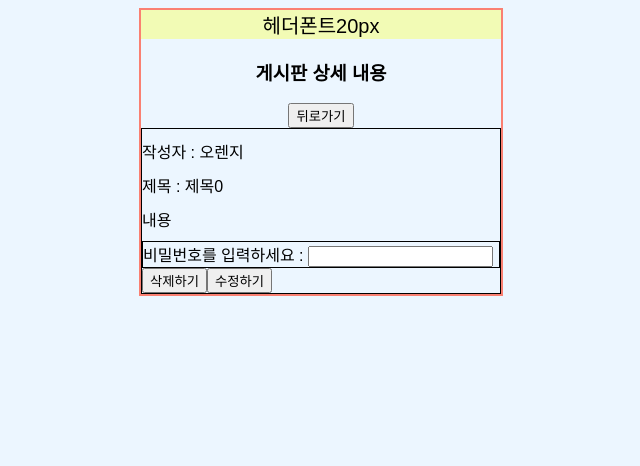
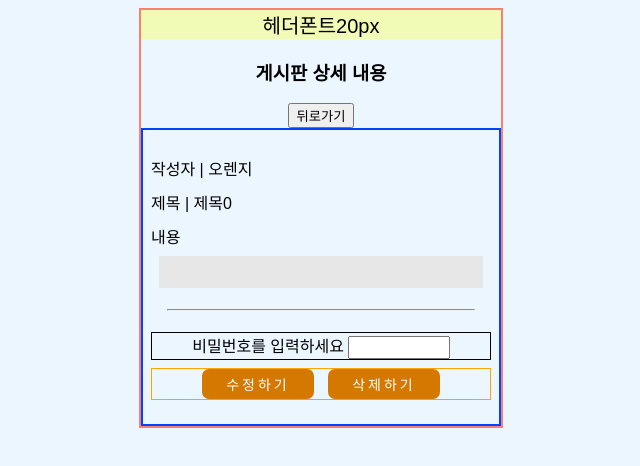
Before and after one commit to wowhow234/newboard, a React (Create React App) app: page /board/0 in a window 1280 px wide. Shown: the top 466 px of the page, without its empty margins (319-959 px from the left). Built offline with nearby package versions, Linux system fonts and the light colour scheme; data requests are answered from the project's data file; a web font is replaced by a local one.

Commit message:
board scss

```diff
--- a/src/component/Board.js
+++ b/src/component/Board.js
@@ -10,7 +10,7 @@ const Board = () => {
     await axios
       .get("http://localhost:4000/board")
       .then((response) => {
-        console.log("response----->", response);
+        // console.log("response----->", response);
         setBoard(response.data);
         // console.log("board----->", board)
       })
--- a/src/component/BoardDetail.js
+++ b/src/component/BoardDetail.js
@@ -22,13 +22,12 @@ const BoardDetail = () => {
     axios
       .get(`http://localhost:4000/board/${id}`)
       .then((response) => {
-        console.log("get요청한거 받아지나?----->", response.data);
+        // console.log("response----->", response.data);
         setBoardDetail(response.data);
         // console.log("boardDetail---->", boardDetail);
-        // console.log("params----->", id);
       })
-      .catch((err) => console.log(err));
-    console.log("삭제pw--->", isDeletePw);
+      .catch((err) => console.err(err));
+    // console.log("삭제pw--->", isDeletePw);
   }, [isDeletePw]);
 
   // 게시글 삭제하기
@@ -46,7 +45,7 @@ const BoardDetail = () => {
         .catch((err) => console.error(err));
     } else {
       setIsDeleteFail(true);
-      console.error("에러발생", Error);
+      console.error("ERROR!", Error);
     }
   };
 
@@ -62,19 +61,20 @@ const BoardDetail = () => {
       {/* <BoardItem /> */}
       <div className="board-detail">
         <div className="d1">
-          <span>작성자 : </span>
+          <span>작성자 | </span>
           <span>{boardDetail.dataname}</span>
         </div>
         <div className="d1">
-          <span>제목 : </span>
+          <span>제목 | </span>
           <span>{boardDetail.datatitle}</span>
         </div>
         <div className="d1">
           <span>내용</span>
           <div className="d-content">{boardDetail.datacontent}</div>
         </div>
-        <div style={{ border: "1px solid black" }}>
-          비밀번호를 입력하세요 :{" "}
+        <hr />
+        <div className="d-delete">
+          비밀번호를 입력하세요{" "}
           <input
             type="password"
             name="password"
@@ -83,10 +83,9 @@ const BoardDetail = () => {
           />
         </div>
         {isDeleteFail && (
-          <div style={{ color: "red" }}>비밀번호가 틀렸습니다.</div>
+          <div className="d-wrong-pw">비밀번호가 틀렸습니다.</div>
         )}
         <div className="detail-button">
-          <button onClick={onClickDelete}>삭제하기</button>
           <Link
             to={`/modify/${id}`}
             state={{
@@ -99,6 +98,7 @@ const BoardDetail = () => {
           >
             <button type="button">수정하기</button>
           </Link>
+          <button onClick={onClickDelete}>삭제하기</button>
         </div>
       </div>
     </div>
--- a/src/css/board.css
+++ b/src/css/board.css
@@ -11,11 +11,7 @@
 }
 
 .board-table {
-  border: 1px solid red;
-}
-.board-table th {
-  background-color: bisque;
-  text-align: center;
+  border: 2px solid red;
 }
 
 table {
@@ -24,23 +20,68 @@ table {
   text-align: center;
 }
 
+thead {
+  font-weight: bold;
+  color: #fff;
+  background: #73685d;
+}
+
 th,
 td {
   border: 1px solid black;
+  padding: 1em 0.5em;
+  vertical-align: middle;
 }
 
 .board-detail {
   text-align: left;
-  border: 1px solid black;
+  border: 2px solid rgb(0, 68, 255);
+  padding: 1em 0.5em;
 }
 .board-detail .d1 {
   margin: 10px 0;
 }
 .board-detail .d-content {
-  background-color: rgb(210, 210, 210);
-  margin: 10px;
+  background-color: rgb(231, 231, 231);
+  padding: 0.5em 1em 1.5em 1em;
+  margin: 0.5em;
 }
 
-.deatil-button {
+hr {
+  border-top: 1px solid #8c8c8c;
+  width: 90%;
+  margin: 1.3em auto;
+}
+
+.d-delete {
+  border: 1px solid black;
+  display: block;
+  text-align: center;
+}
+.d-delete input {
+  width: 7em;
+  height: 1.3em;
+}
+
+.d-wrong-pw {
+  color: rgb(77, 68, 68);
+  text-align: center;
+}
+
+.detail-button {
   border: 1px solid orange;
+  text-align: center;
+  margin: 0.5em 0;
+}
+.detail-button button {
+  margin: 0 0.5em;
+  border-radius: 0.5em;
+  border: none;
+  background-color: rgb(212, 120, 0);
+  color: white;
+  font-weight: 400;
+  font-size: 14px;
+  padding: 5px;
+  width: 8em;
+  letter-spacing: 3px;
 }/*# sourceMappingURL=board.css.map */
--- a/src/scss/board.scss
+++ b/src/scss/board.scss
@@ -11,11 +11,7 @@
 }
 
 .board-table {
-  border: 1px solid red;
-  & th {
-    background-color: bisque;
-    text-align: center;
-  }
+  border: 2px solid red;
 }
 
 table {
@@ -24,23 +20,68 @@ table {
   text-align: center;
 }
 
+thead {
+  font-weight: bold;
+  color: #fff;
+  background: #73685d;
+}
+
 th,
 td {
   border: 1px solid black;
+  padding: 1em 0.5em;
+  vertical-align: middle;
 }
 
 .board-detail {
   text-align: left;
-  border: 1px solid black;
+  border: 2px solid rgb(0, 68, 255);
+  padding: 1em 0.5em;
   & .d1 {
     margin: 10px 0;
   }
   & .d-content {
-    background-color: rgb(210, 210, 210);
-    margin: 10px;
+    background-color: rgb(231, 231, 231);
+    padding: 0.5em 1em 1.5em 1em;
+    margin: 0.5em;
   }
 }
 
-.deatil-button {
+hr {
+  border-top: 1px solid #8c8c8c;
+  width: 90%;
+  margin: 1.3em auto;
+}
+
+.d-delete {
+  border: 1px solid black;
+  display: block;
+  text-align: center;
+  & input {
+    width: 7em;
+    height: 1.3em;
+  }
+}
+
+.d-wrong-pw {
+  color: rgb(77, 68, 68);
+  text-align: center;
+}
+
+.detail-button {
   border: 1px solid orange;
+  text-align: center;
+  margin: 0.5em 0;
+  & button {
+    margin: 0 0.5em;
+    border-radius: 0.5em;
+    border: none;
+    background-color: rgb(212, 120, 0);
+    color: white;
+    font-weight: 400;
+    font-size: 14px;
+    padding: 5px;
+    width: 8em;
+    letter-spacing: 3px;
+  }
 }
```
Also changed, not shown: 1 other file (tests, documents, lock files or other folders).
